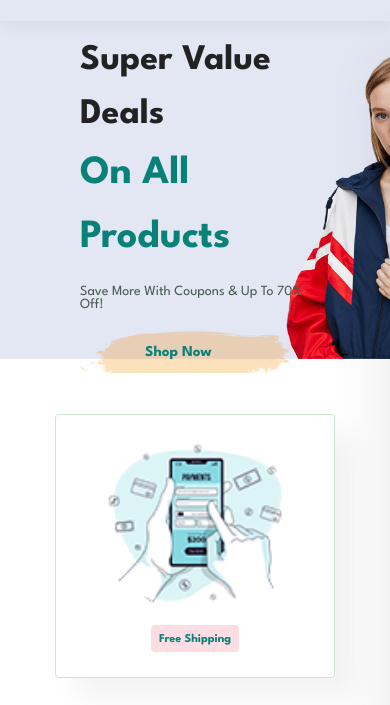
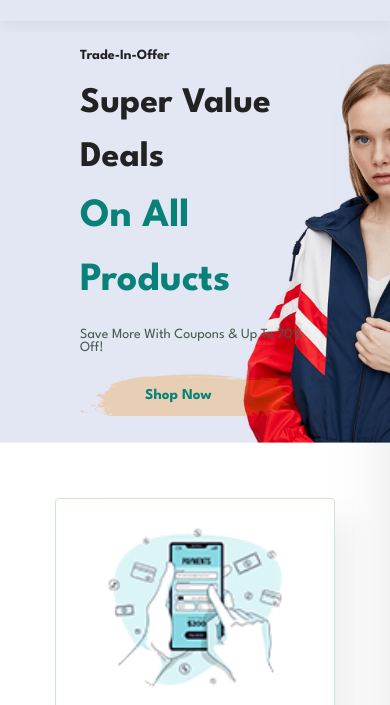
Before and after one commit to Adesh-P/E-commerce-assign, a plain HTML site: page index.html in a window 390 px wide. Shown: the part 63-768 px from the top of the page. Drawn offline with nearby package versions, Linux system fonts and the light colour scheme.

Commit message:
Update style.css

```diff
--- a/style.css
+++ b/style.css
@@ -631,8 +631,8 @@ footer .copyright {
 }
 @media (max-width: 540px) {
     #banner {
-        height: 40vh;
-        background-position: top 30% right 90%;
+        height: 50vh;
+        background-position: top 45% right 60%;
     }
     #feature .box {
         width: 320px;
@@ -648,7 +648,7 @@ footer .copyright {
         margin: 15px;
     }
     #banner-container {
-        height: 22svh;
+        height: 25vh;
     }
     #text-banner .banner-box {
         width: 80%;
```
